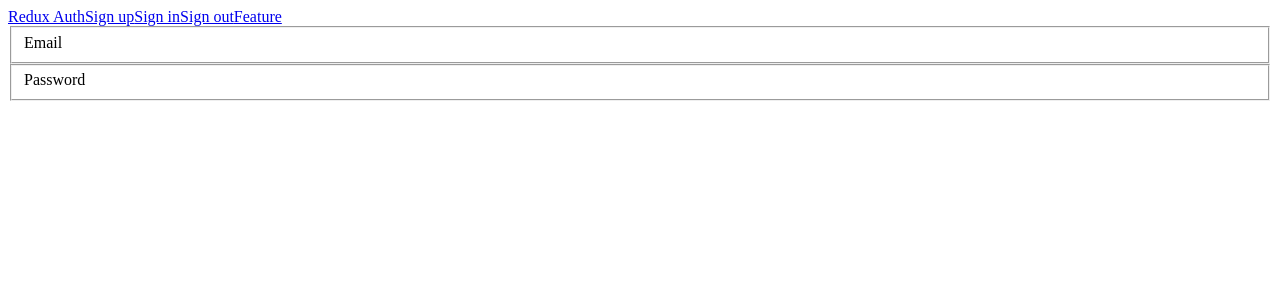
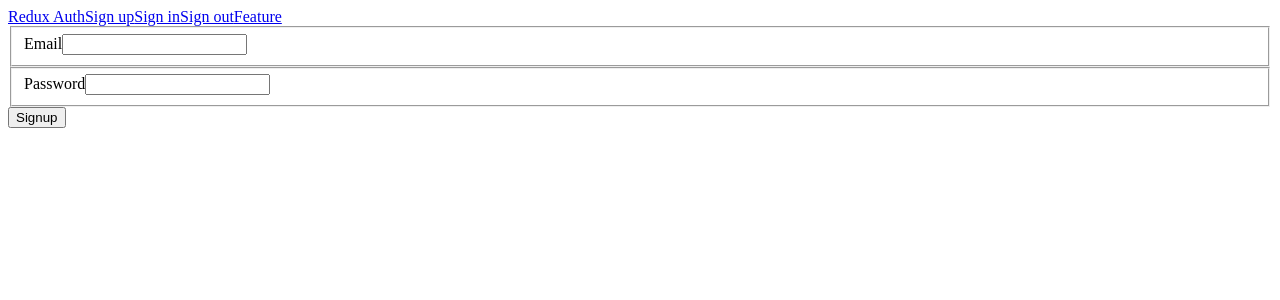
Before and after one commit to soundestmammal/react-testing, a React (Create React App) app in the folder auth/client/: page /signup in a window 1280 px wide. Shown: the top 300 px of the page. Built offline with nearby package versions, Linux system fonts and the light colour scheme.

Commit message:
Add redux form to project for sign up

```diff
--- a/auth/client/src/components/auth/Signup.js
+++ b/auth/client/src/components/auth/Signup.js
@@ -1,18 +1,40 @@
 import React, { Component } from 'react';
+import { reduxForm, Field } from 'redux-form';
+
 
 class Signup extends Component {
+
+
+    onSubmit = (formProps) => {
+        console.log(formProps);
+    };
+
     render() {
+        const { handleSubmit } = this.props;
         return (
-            <form>
+            <form onSubmit={handleSubmit(this.onSubmit)}>
                 <fieldset>
                     <label>Email</label>
+                    <Field
+                        name="email"
+                        type="text"
+                        component="input"
+                        autoComplete="none"
+                    />
                 </fieldset>
                 <fieldset>
                     <label>Password</label>
+                    <Field
+                    name="password"
+                    type="password"
+                    component="input"
+                    autoComplete="none"
+                    />
                 </fieldset>
+                <button>Signup</button>
             </form>
         )
     }
 }
 
-export default Signup;
+export default reduxForm({ form: 'signup' })(Signup);
```
